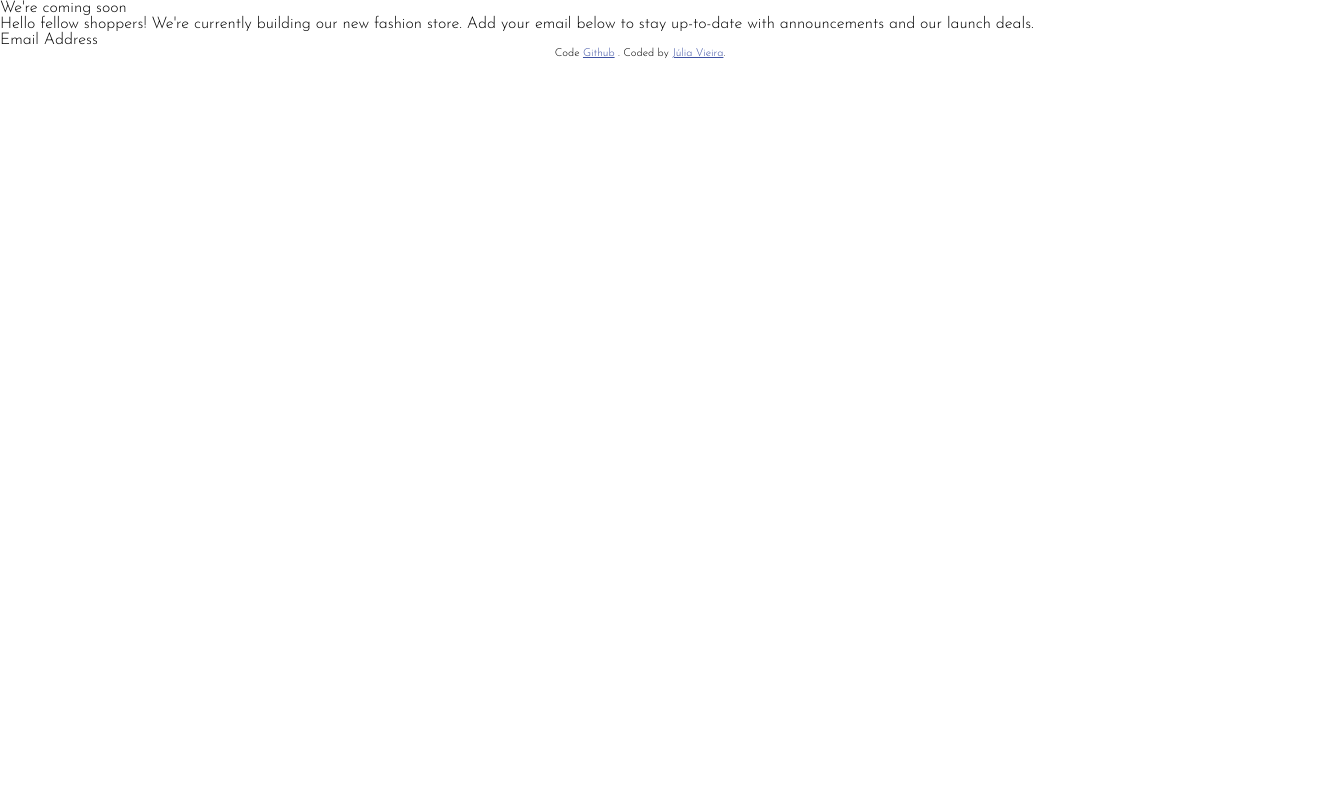
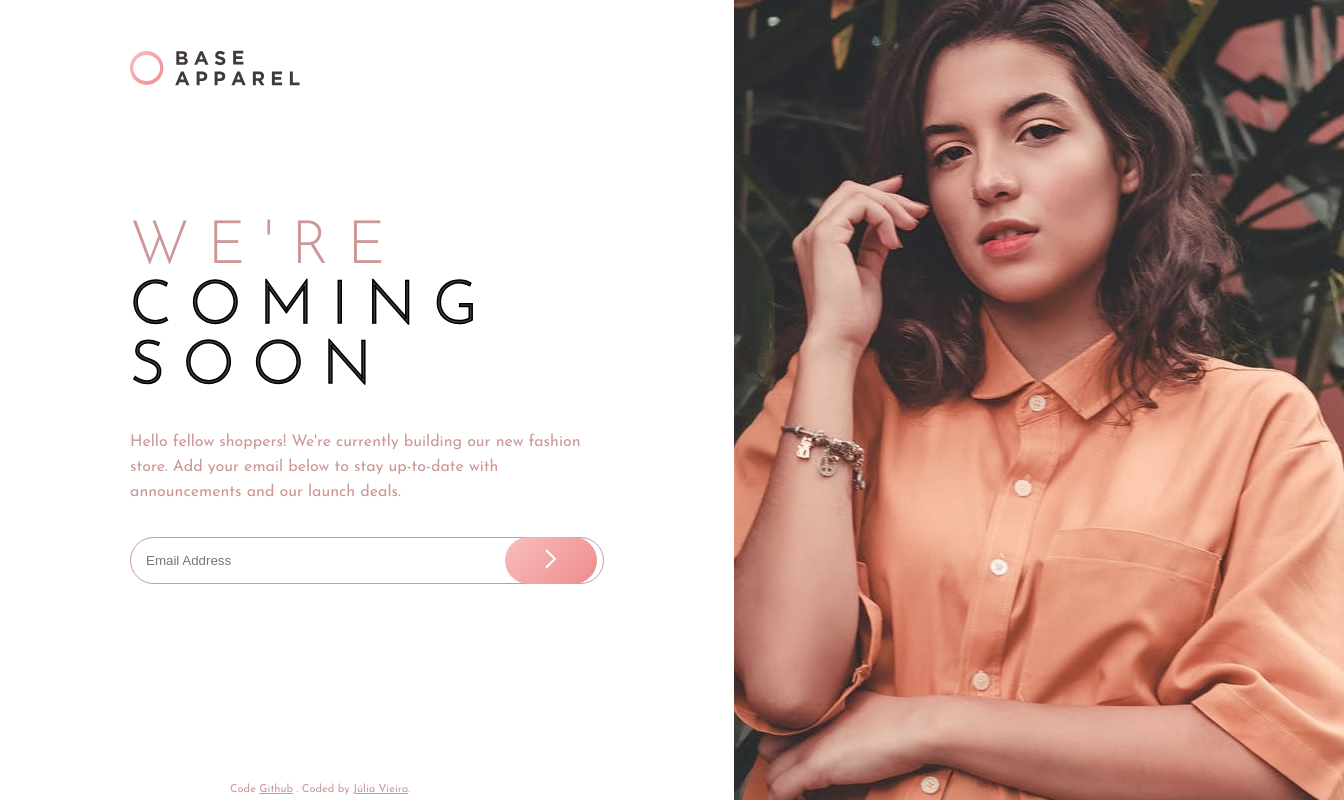
Before and after one commit to Lia-Moon/Base-apparel-coming-soon, a plain HTML site: page index.html in a window 1280 px wide. Shown: the whole page, 1344 px wide, since content can reach past the window. Drawn offline with Linux system fonts and the light colour scheme.

Commit message:
Adição do arquivo de javascript

```diff
--- a/index.html
+++ b/index.html
@@ -15,20 +15,45 @@
 <body>
 
   <main>
-    <h1>We're coming soon</h1>
+    <div class="main__content">
+      <!-- <div class="content__bg">
+        <img src="./images/bg-pattern-desktop.svg" alt="">
+      </div> -->
+      <div class="main__content--text">
+        <img class="main__content--text--logo" src="./images/logo.svg" alt="">
+
+        <h1><span class="main__content--text--h spanFirst">We're</span> <span
+            class="main__content--text--h spanSecond">coming soon</span></h1>
 
         <p>Hello fellow shoppers! We're currently building our new fashion store.
           Add your email below to stay up-to-date with announcements and our launch deals.</p>
 
-    Email Address
-  </main>
-
+        <div class="content__form" onclick="mensagemDeAlerta()">
+          <label for="email">
+            <input type="email" id="email" name="email" id="emailInput" onblur="validacaoEmail(email)"  placeholder="Email Address">
+            <button type="submit" id="emailSubmit"><img src="./images/icon-arrow.svg" alt=""> </button>
+          </label>
+        </div>
+        <div class="content__form--alert">
+          <p>Please, don't submit any personal information. This was made for studies purpose only!</p>
+        </div>
+      </div>
+      <div class="content__image">
+        <picture>
+          <source media="(max-width: 800px)" srcset="./images/hero-mobile.jpg">
+          <source media="(min-width: 801px)" srcset="./images/hero-desktop.jpg">
+          <img src="./images/hero-desktop.jpg" alt="Woman in a peach color shirt image">
+        </picture>
+      </div>
+    </div>
     <footer>
       <p class="attribution">
         Code <a href="https://github.com/Lia-Moon/Base-apparel-coming-soon" target="_blank">Github</a>
         . Coded by <a href="https://juliavieira.xyz/" target="_blank">Júlia Vieira</a>.
       </p>
     </footer>
+  </main>
 </body>
+<script src="./js/script.js"></script>
 
 </html>
--- /dev/null
+++ b/js/script.js
@@ -0,0 +1,31 @@
+/* const emailInputValue = document.getElementById("emailInput").value; */
+const emailInput = document.querySelector(".content__form");
+const formAlert = document.querySelector(".content__form--alert");
+
+function mensagemDeAlerta() {
+    if(!formAlert.classList.contains('display')) {
+        formAlert.classList.add('display');
+    } else {
+        formAlert.classList.remove('display');
+    }
+}
+
+function validacaoEmail(field) {
+    usuario = field.value.substring(0, field.value.indexOf("@"));
+    dominio = field.value.substring(field.value.indexOf("@") + 1, field.value.length);
+
+    if ((usuario.length >= 1) &&
+        (dominio.length >= 3) &&
+        (usuario.search("@") == -1) &&
+        (dominio.search("@") == -1) &&
+        (usuario.search(" ") == -1) &&
+        (dominio.search(" ") == -1) &&
+        (dominio.search(".") != -1) &&
+        (dominio.indexOf(".") >= 1) &&
+        (dominio.lastIndexOf(".") < dominio.length - 1)) {
+        alert("E-mail valido");
+    }
+    else {
+        alert("E-mail invalido");
+    }
+}
--- a/styles/style.css
+++ b/styles/style.css
@@ -1,6 +1,19 @@
 @import url('https://fonts.googleapis.com/css2?family=Josefin+Sans:wght@300;400;600&display=swap');
 
-/* font-family: 'Josefin Sans', sans-serif;     Weights: 300, 400, 600 */
+/* font-family: 'Josefin Sans', sans-serif;     Weights: 300, 400, 600
+
+    ### Gradients
+    - Linear, 135deg, from hsl(0, 0%, 100%), to hsl(0, 100%, 98%)
+    - Linear, 135deg, from hsl(0, 80%, 86%), to hsl(0, 74%, 74%)
+*/
+
+:root {
+    /* ### Primary */
+    --desaturated-red: hsl(0, 36%, 70%);
+    --soft-red: hsl(0, 93%, 68%);
+    /* ### Neutral */
+    --dark-grayish-red: hsl(0, 6%, 24%);
+}
 
 body, html {
     font-size: 16px;
@@ -8,11 +21,109 @@ body, html {
     font-weight: 300;
 }
 
+.main__content {
+    display: flex;
+    z-index: 5;
+}
+
+.main__content--text {
+    display: flex;
+    flex-direction: column;
+    width: 50%;
+    margin: 0 auto;
+    padding: 50px 130px;
+    gap: 2rem;
+}
+
+.main__content--text--logo {
+    width: 170px;
+    margin-bottom: 100px;
+}
+
+.main__content--text h1 {
+    font-size: 60px;
+    text-transform: uppercase;
+    letter-spacing: 0.3em;
+    line-height: 60px;
+}
+
+.main__content--text--h.spanFirst { /* WE'RE */
+    color: var(--desaturated-red);
+}
+
+.main__content--text--h.spanSecond { /* COMING SOON */
+    font-weight: 300;
+    color: var(--dark-grayish-red);
+    -webkit-text-stroke-width: 1.5px;
+    -webkit-text-stroke-color: black;
+}
+
+.main__content--text p {
+    color: var(--desaturated-red);
+    font-weight: 400;
+    line-height: 25px;
+}
+
+.content__form label input {
+    padding: 15px 280px 15px 15px;
+    border-radius: 40px;
+    border: 1px solid var(--desaturated-red);
+}
+
+.content__form label input:focus {
+    outline: none;
+}
+
+.content__form label button {
+    background: linear-gradient(135deg, hsl(0, 80%, 86%), hsl(0, 74%, 74%));
+    padding: 12px 40px 12px 40px;
+    border-radius: 40px;
+    position: relative;
+    left: 375px;
+    bottom: 46.5px;
+    border: none;
+}
+
+.content__form label button:hover {
+    cursor: pointer;
+}
+
+.content__form--alert {
+    display: none;
+    position: relative;
+    z-index: 6;
+    bottom: 75px;
+    background-color: var(--desaturated-red);
+    width: 70%;
+    padding: 10px;
+    align-self: center;
+    margin: 0 auto;
+    border-radius: 15px;
+}
+
+.content__form--alert p {
+    color: var(--dark-grayish-red);
+}
+
+.content__form--alert.display {
+    display: block;
+}
+
+.footer {
+    z-index: 1;
+}
+
 .attribution {
     font-size: 11px;
     text-align: center;
+    color: var(--desaturated-red);
+    font-weight: 400;
+    position: fixed;
+    width: 50%;
+    left: 0;
+    bottom: 5px;
 }
 
 .attribution a {
-    color: hsl(228, 45%, 44%);
+    color: var(--desaturated-red);
 }
```
Lines whose indentation alone changed are shown as unchanged.
